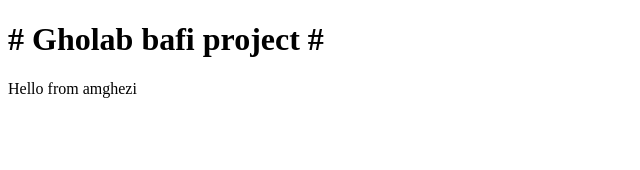
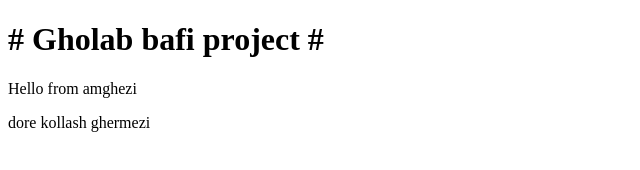
Before and after one commit to fabidev1993/gholabBafi, a plain HTML site: page index.html in a window 1280 px wide. Shown: the whole page, without its empty margins (0-640 px from the left). Drawn offline with Linux system fonts and the light colour scheme.

Commit message:
3th change inside develope

```diff
--- a/index.html
+++ b/index.html
@@ -6,5 +6,6 @@
 <body>
     <h1># Gholab bafi project #</h1>
     <p>Hello from amghezi</p>
+    <p>dore kollash ghermezi</p>
 </body>
 </html>
```
